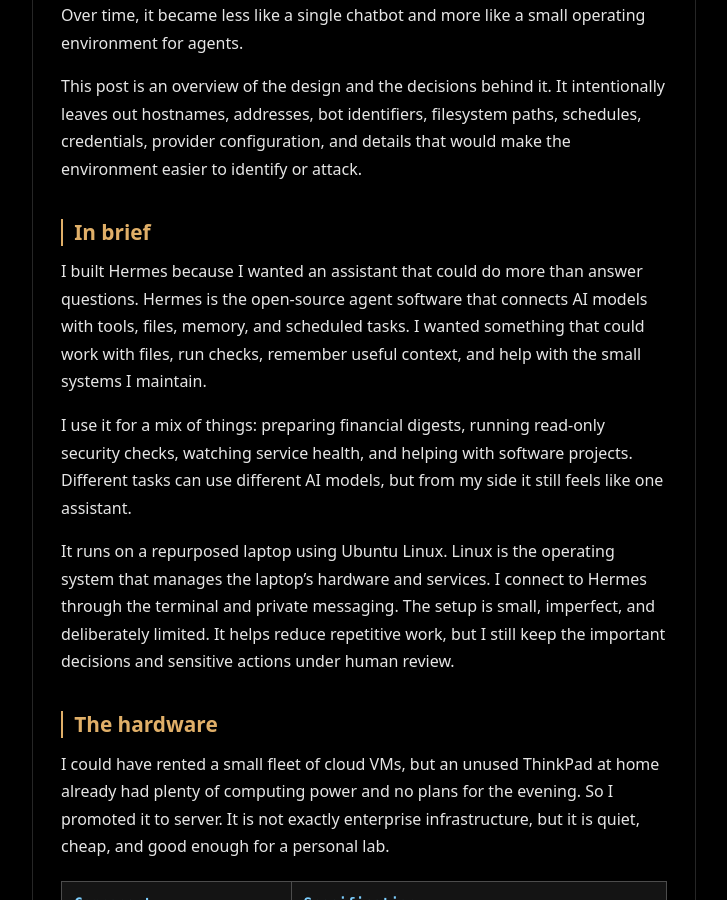
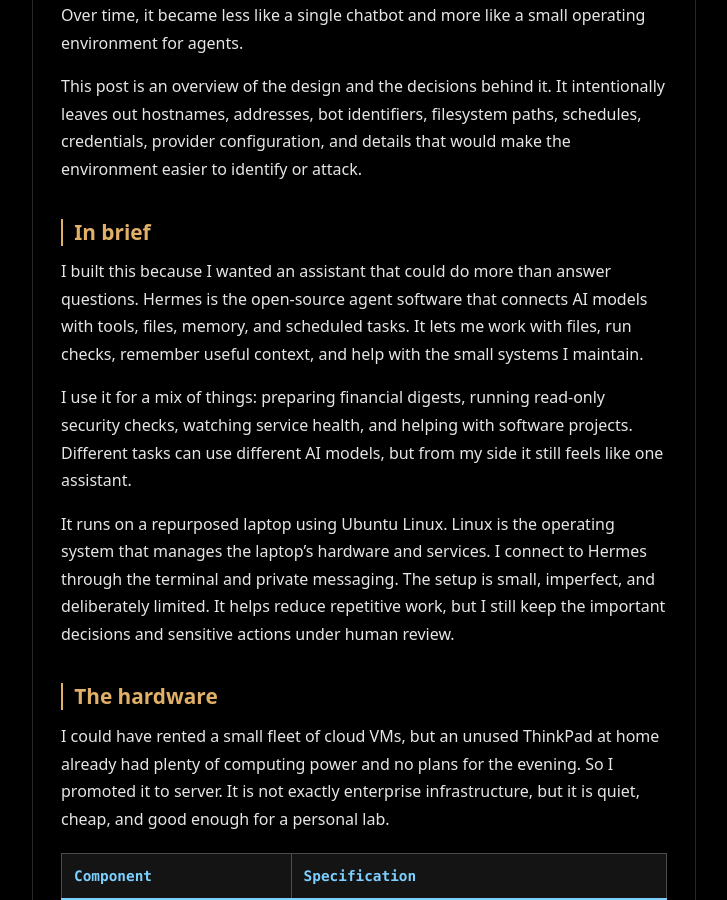
Before and after one commit to bhanuharya/bhanuharya.github.io, a Jekyll site: the page built from _posts/2026-08-19-building-a-small-self-hosted-agent-system-with-hermes.md, in a window 1280 px wide and 900 px high, scrolled down 1044 px. Shown: the whole window, without its empty margins (276-1003 px from the left). Built offline with Jekyll 4.4.1, drawn with Linux system fonts in a browser that asks for light colours.

Commit message:
Refine Hermes overview wording

```diff
--- a/_posts/2026-08-19-building-a-small-self-hosted-agent-system-with-hermes.md
+++ b/_posts/2026-08-19-building-a-small-self-hosted-agent-system-with-hermes.md
@@ -16,7 +16,7 @@
 
 ## In brief
 
-I built Hermes because I wanted an assistant that could do more than answer questions. Hermes is the open-source agent software that connects AI models with tools, files, memory, and scheduled tasks. I wanted something that could work with files, run checks, remember useful context, and help with the small systems I maintain.
+I built this because I wanted an assistant that could do more than answer questions. Hermes is the open-source agent software that connects AI models with tools, files, memory, and scheduled tasks. It lets me work with files, run checks, remember useful context, and help with the small systems I maintain.
 
 I use it for a mix of things: preparing financial digests, running read-only security checks, watching service health, and helping with software projects. Different tasks can use different AI models, but from my side it still feels like one assistant.
 
```
